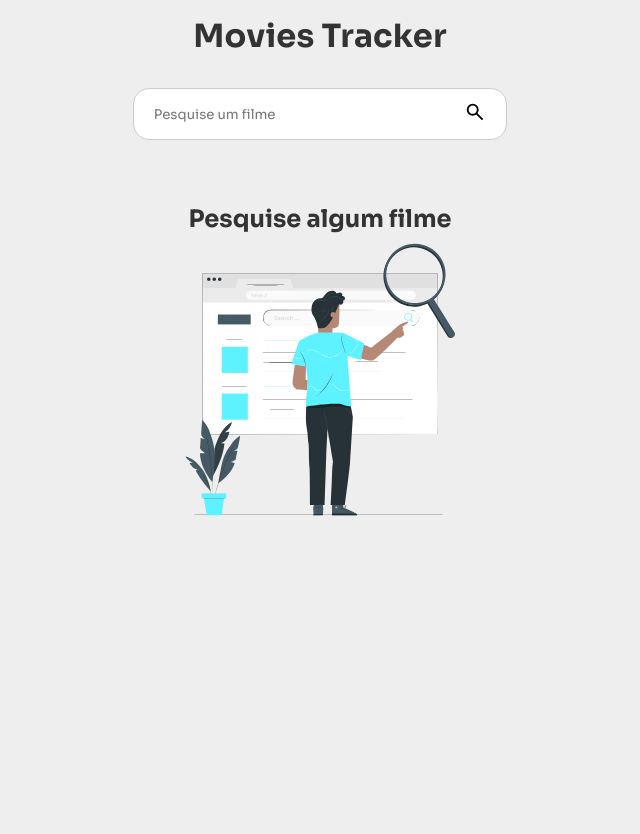
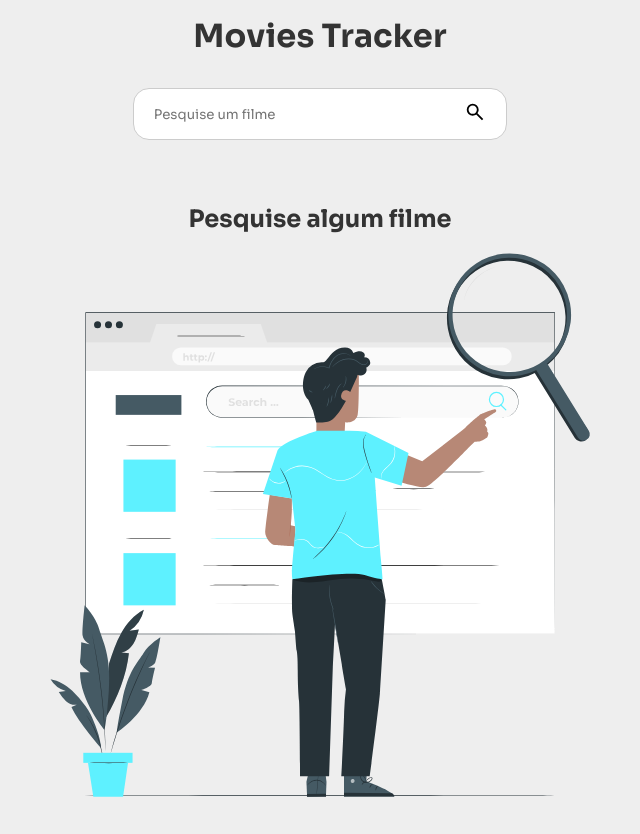
Before and after one commit to Faelkk/Search-movies, a React (Vite) app: page / in a window 1280 px wide. Shown: the whole page, without its empty margins (320-960 px from the left). Before the commit the page ends 800 px from the top, so only its background shows below. Built offline with nearby package versions, Linux system fonts and the light colour scheme.

Commit message:
style: restyling start image

```diff
--- a/src/View/Pages/Home/Components/Header/style.ts
+++ b/src/View/Pages/Home/Components/Header/style.ts
@@ -17,6 +17,9 @@ width:30%;
 @media (max-width:900px) {
   width:100%;
 }
+@media (max-width:250px) {
+  width:100
+}
 `
 
 export const TitlePage = styled.h1`
--- a/src/View/Pages/Home/Components/MoviesNoContent/style.ts
+++ b/src/View/Pages/Home/Components/MoviesNoContent/style.ts
@@ -6,9 +6,9 @@ export const Container = styled.div`
   justify-content: center;
   align-items: center;
   flex: 1;
-  margin-top: 3em;
+  margin-top: 3rem;
 `;
 export const TitleHome = styled.h2``;
 export const ImgIcon = styled.img`
-  width: 300px;
+  width: 600px;
 `;
```
